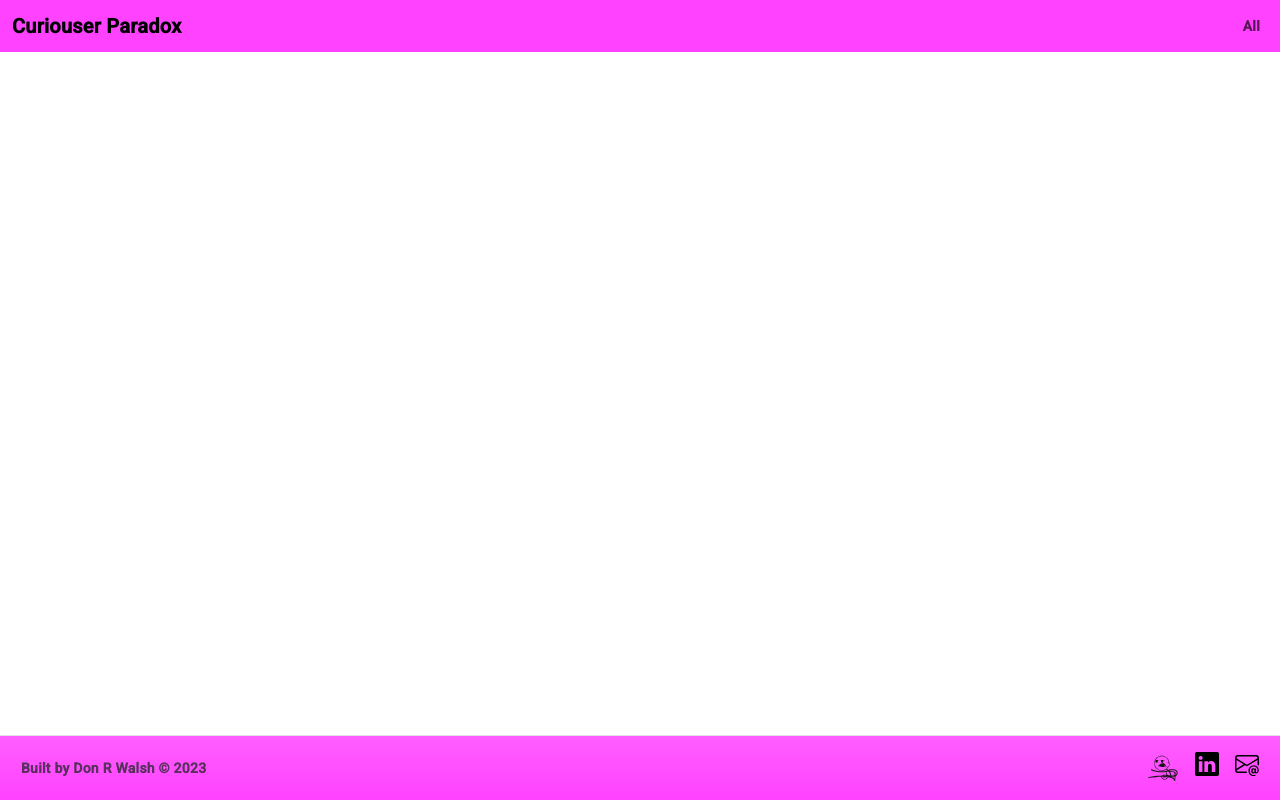
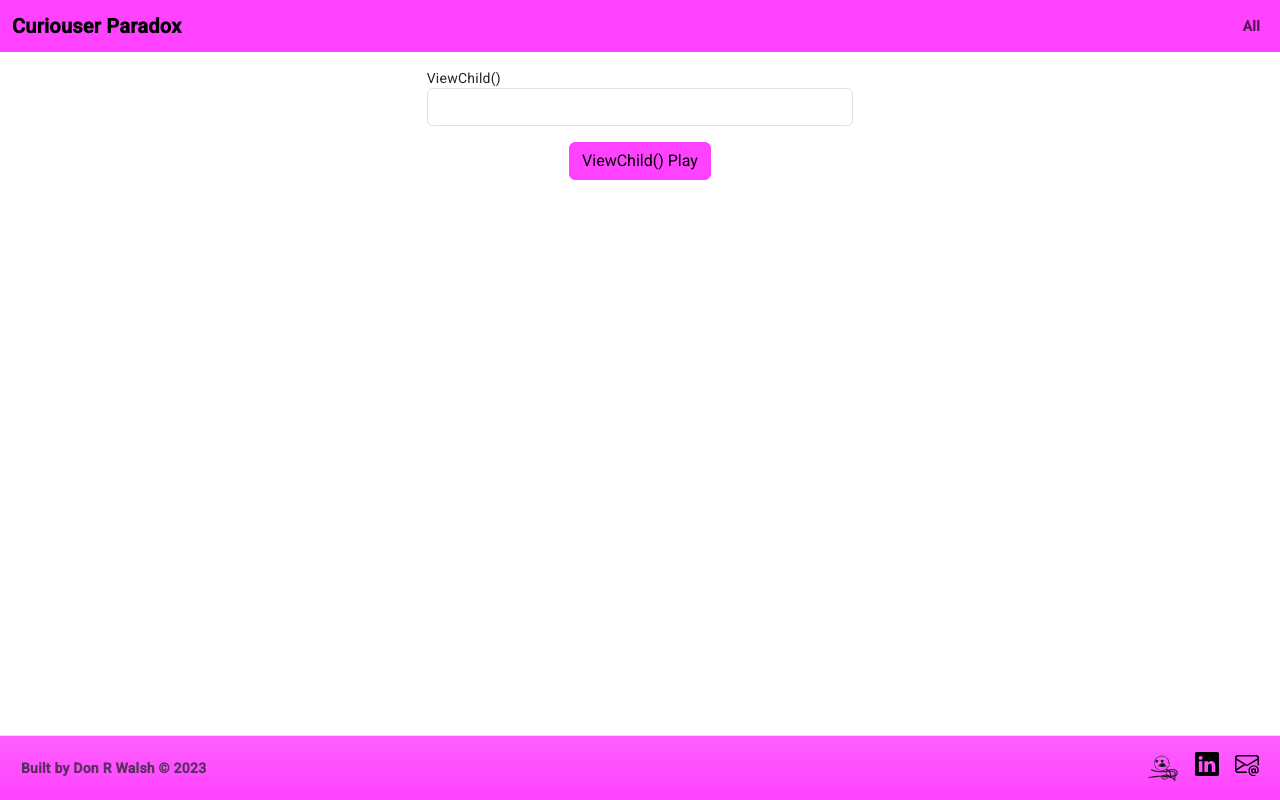
Before and after one commit to Donrwalsh/curiouser-paradox, an Angular app in the folder frontend/: page /admin/play in a window 1280 px wide. Before the commit this address led to /. Built offline with nearby package versions, Linux system fonts and the light colour scheme.

Commit message:
Playing around with @ViewChild() decorator

```diff
--- a/frontend/src/app/admin/admin.module.ts
+++ b/frontend/src/app/admin/admin.module.ts
@@ -5,9 +5,10 @@ import { MatSnackBarModule } from '@angular/material/snack-bar';
 import { RouterModule } from '@angular/router';
 import { LoginComponent } from './login/login.component';
 import { MainAdminComponent } from './main-admin/main-admin.component';
+import { PlayComponent } from './play/play.component';
 
 @NgModule({
-  declarations: [LoginComponent, MainAdminComponent],
+  declarations: [LoginComponent, MainAdminComponent, PlayComponent],
   imports: [
     CommonModule,
     MatSnackBarModule,
--- /dev/null
+++ b/frontend/src/app/admin/play/play.component.html
@@ -0,0 +1,18 @@
+<div class="form-field mt-3 col-md-4 mx-auto">
+  <label for="viewChild">ViewChild()</label>
+  <input
+    type="text"
+    class="form-control"
+    id="viewChild"
+    #aTextInputToPlayWith
+  />
+</div>
+<div class="text-center mb-4">
+  <button
+    (click)="viewChildPlay()"
+    type="submit"
+    class="btn btn-primary mt-3 mx-auto"
+  >
+    ViewChild() Play
+  </button>
+</div>
--- /dev/null
+++ b/frontend/src/app/admin/play/play.component.scss
@@ -0,0 +1,3 @@
+.some-class-that-does-something {
+  transform: rotate(-30deg);
+}
--- /dev/null
+++ b/frontend/src/app/admin/play/play.component.ts
@@ -0,0 +1,21 @@
+import { Component, ElementRef, ViewChild } from '@angular/core';
+
+@Component({
+  selector: 'app-play',
+  templateUrl: './play.component.html',
+  styleUrls: ['./play.component.scss'],
+})
+export class PlayComponent {
+  //https://stackoverflow.com/questions/49699067/property-has-no-initializer-and-is-not-definitely-assigned-in-the-construc
+  //I prefer the non-null assertion operator rather than removing strict type checking across the whole project
+  @ViewChild('aTextInputToPlayWith') textInput!: ElementRef;
+
+  viewChildPlay() {
+    console.log(this.textInput);
+    console.log(this.textInput.nativeElement);
+    console.log(this.textInput.nativeElement.value);
+    this.textInput.nativeElement.classList.add(
+      'some-class-that-does-something'
+    );
+  }
+}
--- a/frontend/src/app/app-routing.module.ts
+++ b/frontend/src/app/app-routing.module.ts
@@ -3,6 +3,7 @@ import { RouterModule, Routes } from '@angular/router';
 import { MainComicComponent } from './comic/main-comic/main-comic.component';
 import { AllComicsComponent } from './comic/all-comics/all-comics.component';
 import { MainAdminComponent } from 'src/app/admin/main-admin/main-admin.component';
+import { PlayComponent } from 'src/app/admin/play/play.component';
 
 const TITLE = 'Curiouser Paradox';
 
@@ -10,6 +11,7 @@ const routes: Routes = [
   { path: '', component: MainComicComponent, title: TITLE },
   { path: 'all', component: AllComicsComponent, title: TITLE },
   { path: 'admin', component: MainAdminComponent, title: TITLE },
+  { path: 'admin/play', component: PlayComponent, title: TITLE },
   { path: ':id', component: MainComicComponent, title: TITLE },
 ];
 
--- a/frontend/src/app/header/main-header/main-header.component.html
+++ b/frontend/src/app/header/main-header/main-header.component.html
@@ -21,6 +21,11 @@
             ><span class="nav-text">Admin</span></a
           >
         </li>
+        <li *ngIf="isSignedIn()" class="nav-item">
+          <a class="nav-link" href="/admin/play"
+            ><span class="nav-text">Play</span></a
+          >
+        </li>
         <li class="nav-item">
           <a class="nav-link" href="/all"><span class="nav-text">All</span></a>
         </li>
```
Also changed, not shown: 2 other files (tests, documents, lock files or other folders).
